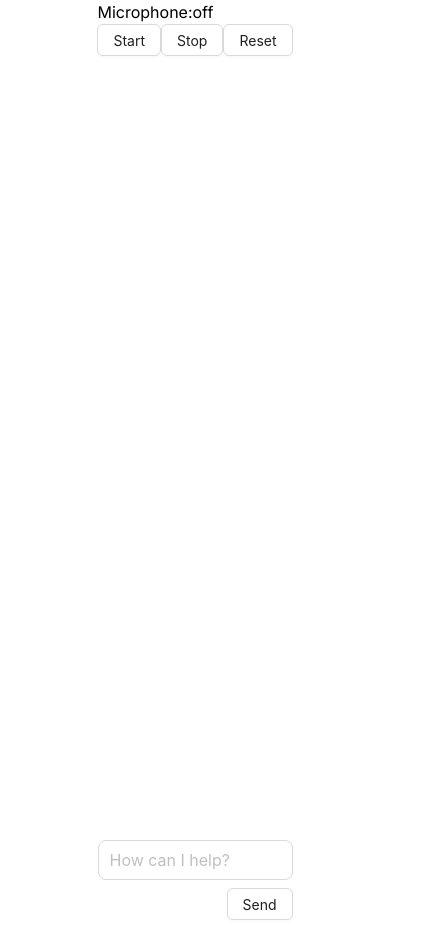
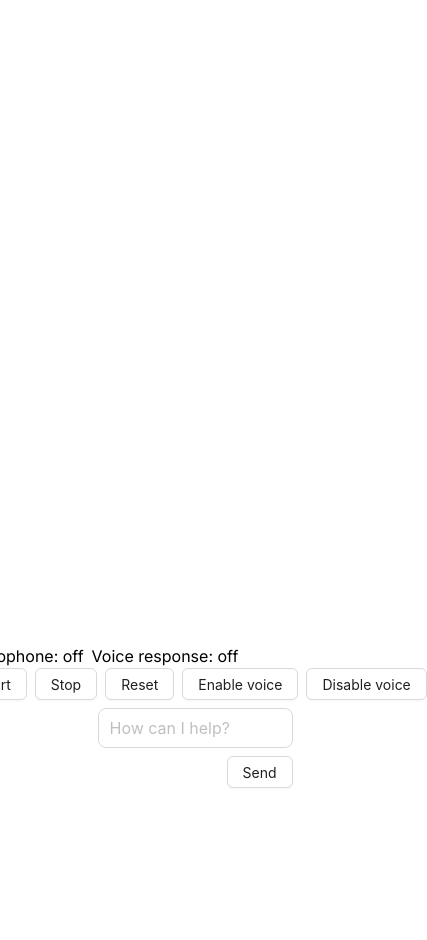
Before and after one commit to danielnmai/ai-voice-chat-app, a Next.js app: page / in a window 390 px wide. Shown: the whole page, 427 px wide, since content can reach past the window. After the commit the page ends 844 px from the top, so only its background shows below. Built offline with nearby package versions, Linux system fonts and the light colour scheme.

Commit message:
move microphone control down

```diff
--- a/next.config.mjs
+++ b/next.config.mjs
@@ -1,4 +1,7 @@
 /** @type {import('next').NextConfig} */
-const nextConfig = {};
+const nextConfig = {
+  output: 'export'
+
+};
 
 export default nextConfig;
--- a/src/app/dashboard/layout.tsx
+++ b/src/app/dashboard/layout.tsx
@@ -1,3 +1,5 @@
+import React from 'react';
+
 export default function DashboardLayout({
   children, // will be a page or nested layout
 }: {
@@ -6,9 +8,9 @@ export default function DashboardLayout({
   return (
     <section>
       {/* Include shared UI here e.g. a header or sidebar */}
-      <nav></nav>
+      <nav />
 
       {children}
     </section>
-  )
+  );
 }
--- a/src/app/dashboard/page.tsx
+++ b/src/app/dashboard/page.tsx
@@ -1,3 +1,5 @@
+import React from 'react';
+
 export default function Page() {
-  return <h1>Hello, Dashboard Page!</h1>
+  return <h1>Hello, Dashboard Page!</h1>;
 }
--- a/src/app/layout.tsx
+++ b/src/app/layout.tsx
@@ -1,12 +1,14 @@
-import type { Metadata } from "next";
-import { Inter } from "next/font/google";
-import "./globals.css";
+import React from 'react';
 
-const inter = Inter({ subsets: ["latin"] });
+import type { Metadata } from 'next';
+import { Inter } from 'next/font/google';
+import './globals.css';
+
+const inter = Inter({ subsets: ['latin'] });
 
 export const metadata: Metadata = {
-  title: "AI Voice Chat App",
-  description: "Start a conversation with your AI assistant speech to speech",
+  title: 'AI Voice Chat App',
+  description: 'Start a conversation with your AI assistant speech to speech',
 };
 
 export default function RootLayout({
--- a/src/app/page.tsx
+++ b/src/app/page.tsx
@@ -22,6 +22,7 @@ function ChatMessage({ title, content }: ChatCardType) {
 
 export default function App() {
   const [input, setInput] = useState('');
+  // eslint-disable-next-line
   const [voiceEnabled, setVoiceEnabled] = useState(false);
   const [voiceChatId, setVoiceChatId] = useState<number>();
   const [messages, setMessages] = useState<ChatCardType[]>([]);
@@ -29,6 +30,7 @@ export default function App() {
     listening,
     finalTranscript,
     resetTranscript,
+    // eslint-disable-next-line
     browserSupportsSpeechRecognition,
   } = useSpeechRecognition();
   const messageEndRef = useRef<HTMLDivElement>(null);
@@ -51,6 +53,7 @@ export default function App() {
       setMessages([...latestMessages, { title: 'ChatGPT', content }]);
       resetTranscript();
     } catch (error) {
+      resetTranscript();
       console.log(error);
     }
   };
@@ -88,16 +91,7 @@ export default function App() {
 
   return (
     <main className="flex flex-col min-h-screen">
-      <div className="h-24 self-center">
-        <p>
-          Microphone:
-          {listening ? 'on' : 'off'}
-        </p>
-        <Button onClick={onStartListening}>Start</Button>
-        <Button onClick={onStopListening}>Stop</Button>
-        <Button onClick={resetTranscript}>Reset</Button>
-      </div>
-      <div className="flex flex-col overflow-y-auto h-[calc(100vh-100px)] p-5 w-full">
+      <div className="flex flex-col overflow-y-auto h-[calc(100vh-200px)] p-5 w-full">
         {
           messages.map(({ title, content }, index) => (
             <ChatMessage
@@ -119,7 +113,26 @@ export default function App() {
           }
         </div>
       </div>
-      <div className="flex flex-col w-1/2 self-center h-[100px]">
+      <div className="flex flex-col w-1/2 self-center h-[200px]">
+        <div className="mb-2 mb-2 self-center">
+          <div className="flex">
+            <p className="mr-2">
+              Microphone:
+              {listening ? ' on' : ' off'}
+            </p>
+            <p>
+              Voice response:
+              {voiceEnabled ? ' on' : ' off'}
+            </p>
+          </div>
+          <div className="flex">
+            <Button className="mr-2" onClick={onStartListening}>Start</Button>
+            <Button className="mr-2" onClick={onStopListening}>Stop</Button>
+            <Button className="mr-2" onClick={resetTranscript}>Reset</Button>
+            <Button className="mr-2" onClick={() => setVoiceEnabled(true)}>Enable voice</Button>
+            <Button onClick={() => setVoiceEnabled(false)}>Disable voice</Button>
+          </div>
+        </div>
         <Input
           size="large"
           placeholder="How can I help?"
```
